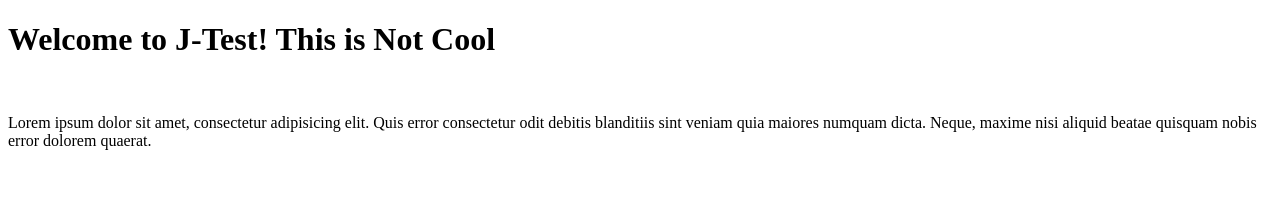
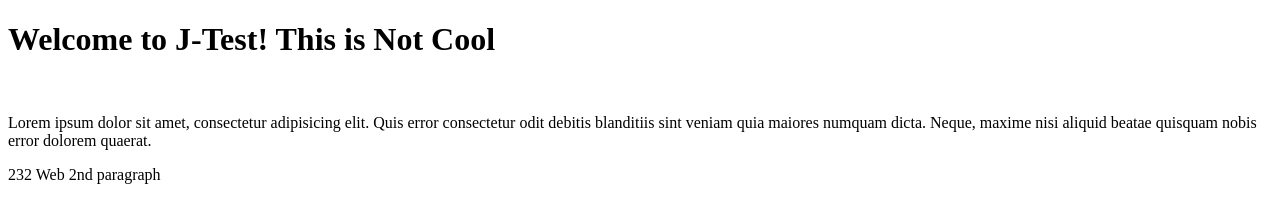
Before and after one commit to 232web/gtest, a plain HTML site: page index.html in a window 1280 px wide. Drawn offline with Linux system fonts and the light colour scheme.

Commit message:
Add new paragraph at line 16 index.html

```diff
--- a/index.html
+++ b/index.html
@@ -13,5 +13,6 @@
 <br>
 <p>Lorem ipsum dolor sit amet, consectetur adipisicing elit. Quis error consectetur odit debitis blanditiis sint veniam quia maiores numquam dicta. Neque, maxime nisi aliquid beatae quisquam nobis error dolorem quaerat.</p>
 
+<p>232 Web 2nd paragraph
 </body>
 </html>
```
